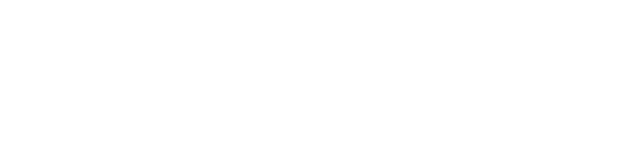
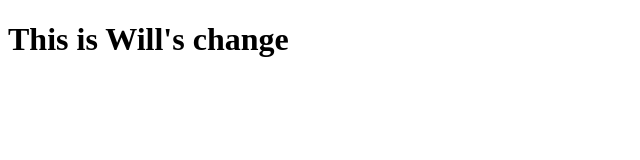
Before and after one commit to rkrug5/test, a plain HTML site: page index.html in a window 1280 px wide. Shown: the whole page, without its empty margins (0-640 px from the left). Drawn offline with Linux system fonts and the light colour scheme.

Commit message:
added main section content

```diff
--- a/index.html
+++ b/index.html
@@ -7,7 +7,9 @@
 
 </head>
 <body>
-
+ <main>
+ 	<h1>This is Will's change</h1>
+ </main>
 
 
 
```
